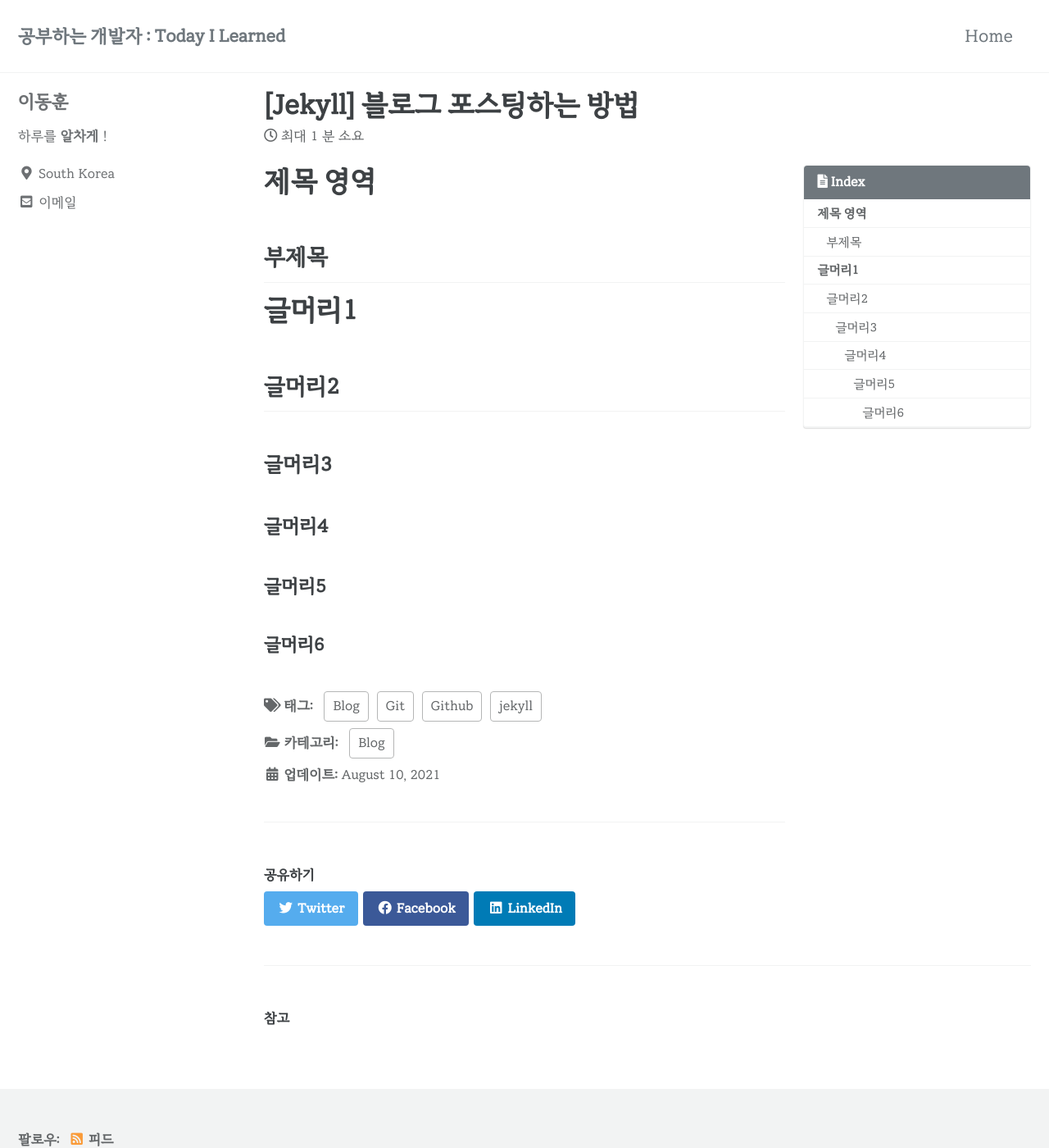
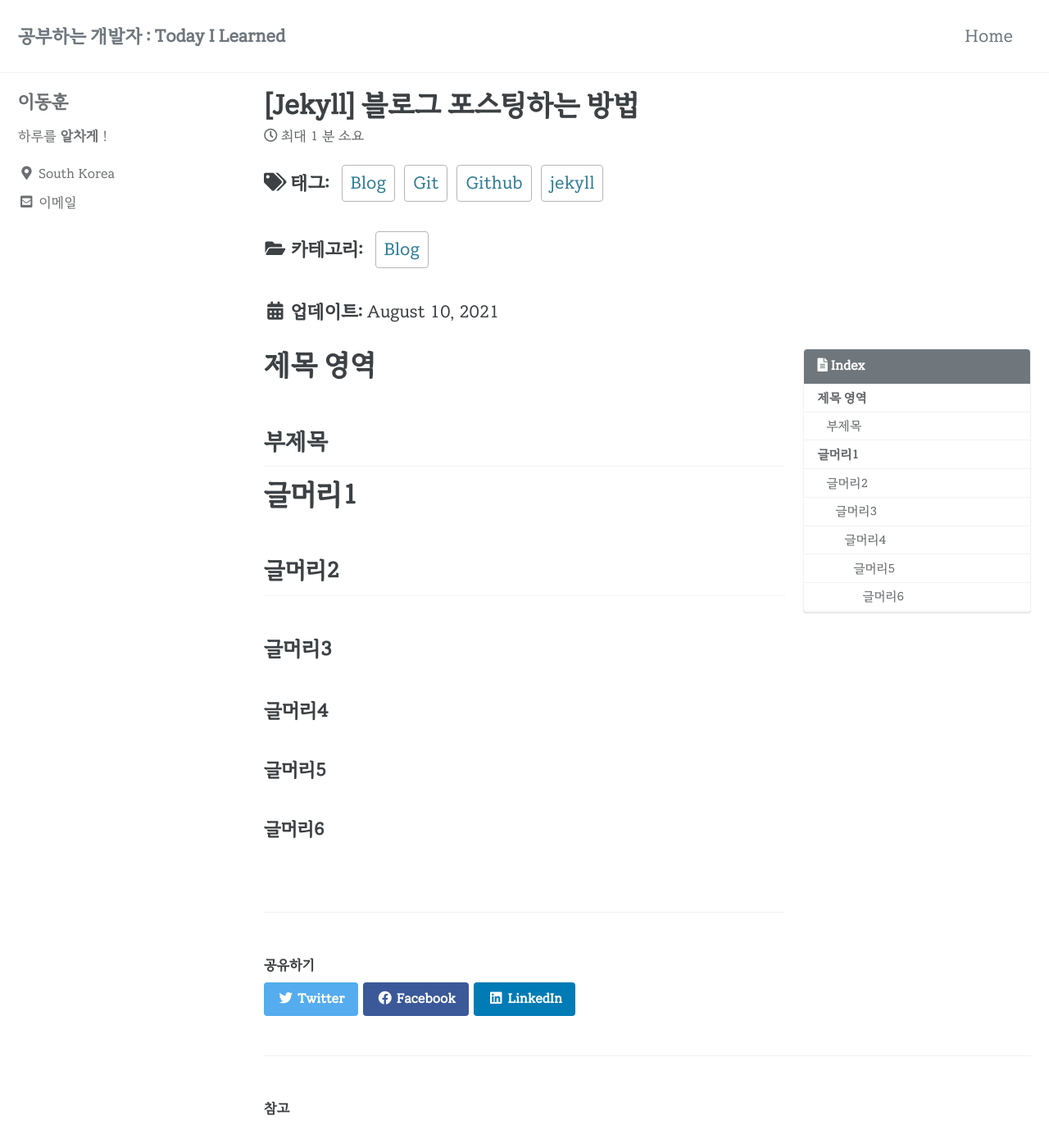
Before and after one commit to gchlee2/gchlee2.github.io, a Jekyll site: the page built from _posts/2021-08-10-my-first-post.md, in a window 1280 px wide and 1400 px high. Shown: the whole window at 82% size. Built offline with Jekyll 4.4.1, drawn with Linux system fonts in a browser that asks for light colours; cached includes are drawn as plain includes; part of the change alters nothing that is shown.

Commit message:
템플릿 수정

```diff
--- a/_config.yml
+++ b/_config.yml
@@ -61,7 +61,7 @@ atom_feed:
   hide                   : # true, false (default)
 search                   : # true, false (default)
 search_full_content      : # true, false (default)
-search_provider          : # lunr (default), algolia, google
+search_provider          : "google" # lunr (default), algolia, google
 algolia:
   application_id         : # YOUR_APPLICATION_ID
   index_name             : # YOUR_INDEX_NAME
--- a/_layouts/single.html
+++ b/_layouts/single.html
@@ -30,6 +30,8 @@ layout: default
             <a href="{{ page.url | absolute_url }}" class="u-url" itemprop="url">{{ page.title | markdownify | remove: "<p>" | remove: "</p>" }}</a>
           </h1>{% endif %}
           {% include page__meta.html %}
+          {% include page__taxonomy.html %}
+          {% include page__date.html %}
         </header>
       {% endunless %}
 
@@ -50,8 +52,6 @@ layout: default
         {% if site.data.ui-text[site.locale].meta_label %}
           <h4 class="page__meta-title">{{ site.data.ui-text[site.locale].meta_label }}</h4>
         {% endif %}
-        {% include page__taxonomy.html %}
-        {% include page__date.html %}
       </footer>
 
       {% if page.share %}{% include social-share.html %}{% endif %}
```
